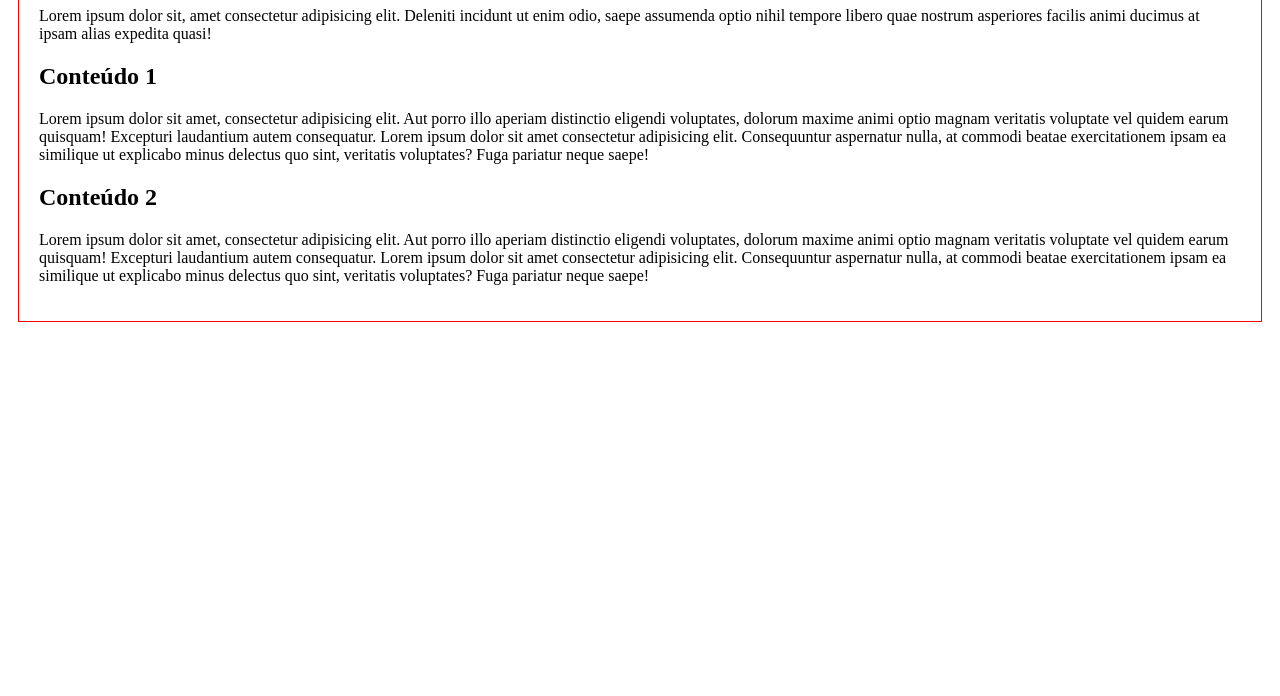
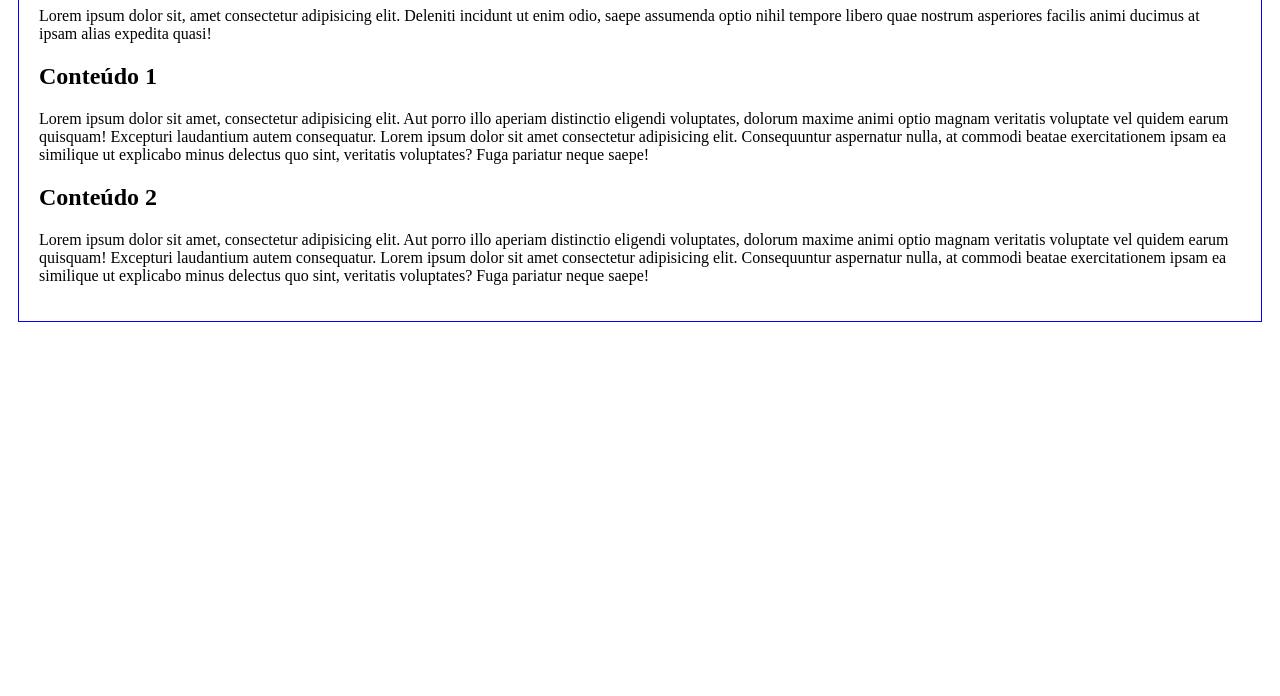
Before and after one commit to cristiano-borsato/hello-world, a plain HTML site: page index.html in a window 1280 px wide. Shown: the part 104-800 px from the top of the page. Drawn offline with Linux system fonts and the light colour scheme.

Commit message:
changing css box color

```diff
--- a/index.html
+++ b/index.html
@@ -6,7 +6,7 @@
     <title>Hello World</title>
     <style type="text/css">
         .box{
-            border: 1px red solid;
+            border: 1px blue solid;
             margin: 10px;
             padding: 20px;
         }
```
